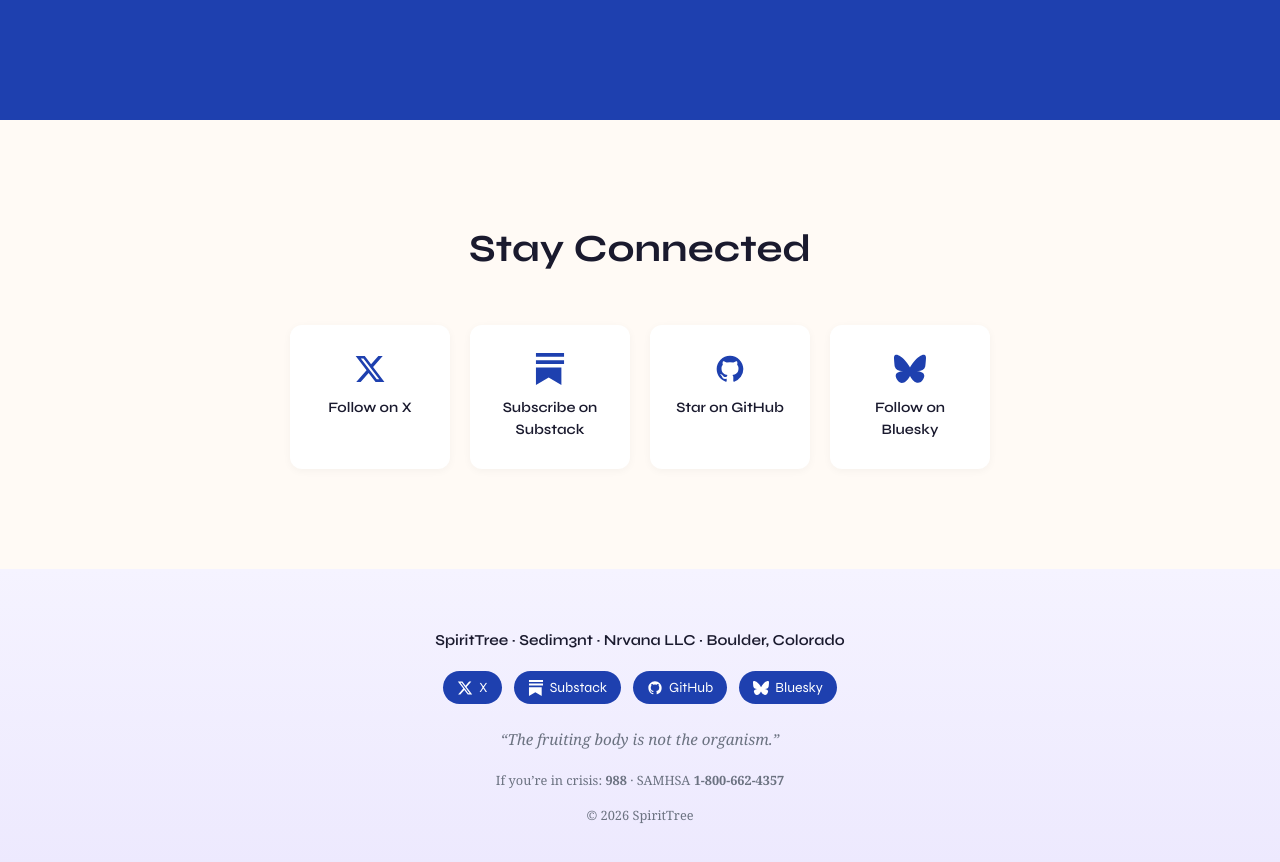
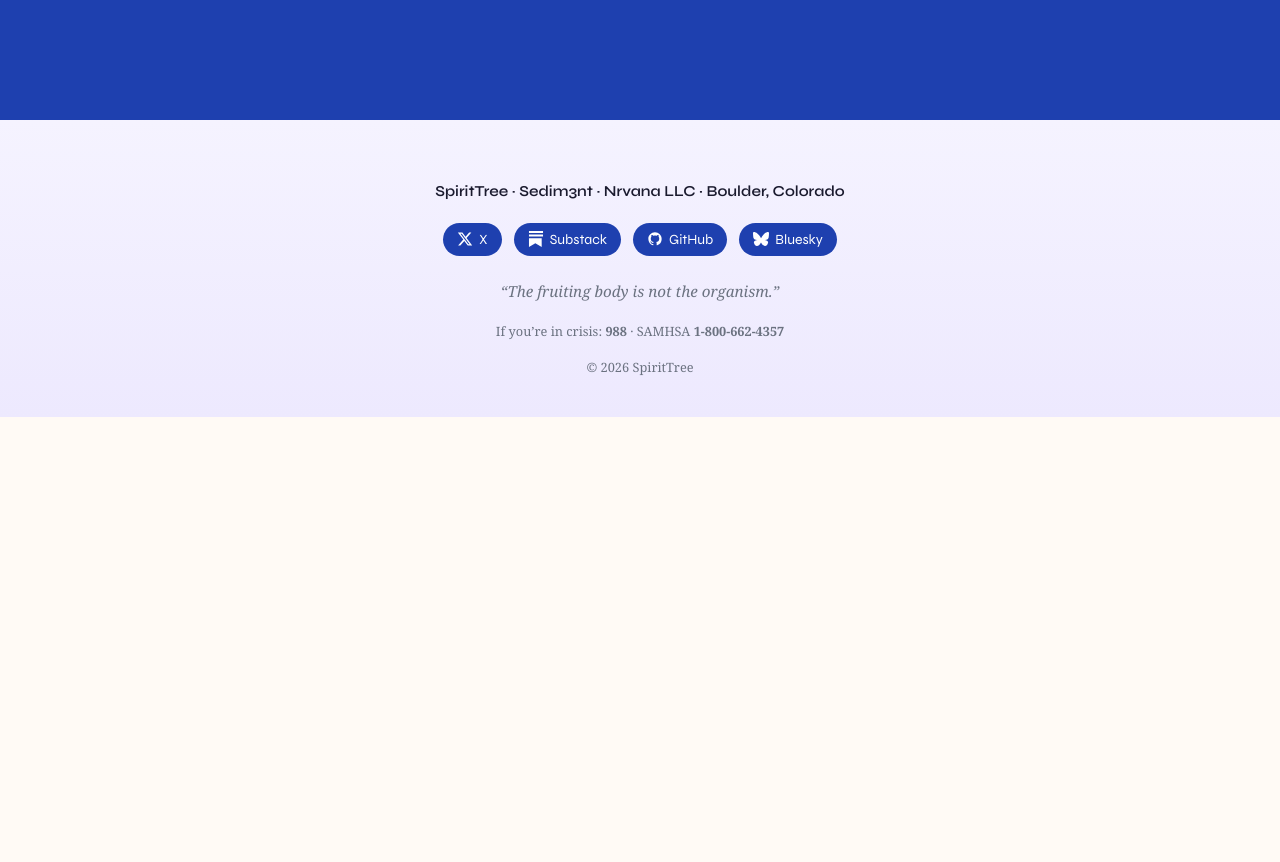
Before and after one commit to sedim3nt/spirittree-site, a React (Vite) app: page / in a window 1280 px wide. Shown: the part 6040-6902 px from the top of the page. After the commit the page ends 6457 px from the top, so only its background shows below. Built offline with nearby package versions, Linux system fonts and the light colour scheme.

Commit message:
fix: remove redundant Stay Connected section

```diff
--- a/src/App.jsx
+++ b/src/App.jsx
@@ -460,39 +460,7 @@ function Manifesto() {
    STAY CONNECTED
    ════════════════════════════════════════════ */
 function StayConnected() {
-  const links = [
-    { icon: 'twitter', href: 'https://x.com/sedim3nt', label: 'Follow on X' },
-    { icon: 'substack', href: 'https://sedim3nt.substack.com', label: 'Subscribe on Substack' },
-    { icon: 'github', href: 'https://github.com/sedim3nt', label: 'Star on GitHub' },
-    { icon: 'bluesky', href: 'https://bsky.app/profile/sedim3nt.bsky.social', label: 'Follow on Bluesky' },
-  ]
-  return (
-    <section style={{ background: 'var(--canvas)', padding: '100px 24px' }}>
-      <div style={{ maxWidth: 700, margin: '0 auto', textAlign: 'center' }}>
-        <motion.div initial="hidden" whileInView="show" viewport={{ once: true }} variants={stagger}>
-          <motion.h2 variants={fade} style={{ fontFamily: 'var(--font-display)', fontSize: 'clamp(1.8rem, 3vw, 2.5rem)', fontWeight: 700, color: 'var(--ink)', marginBottom: 48 }}>
-            Stay Connected
-          </motion.h2>
-          <div style={{ display: 'grid', gridTemplateColumns: 'repeat(auto-fit, minmax(160px, 1fr))', gap: 20 }}>
-            {links.map((l, i) => (
-              <motion.a key={i} variants={fade} href={l.href} target="_blank" rel="noopener noreferrer"
-                className="social-icon"
-                style={{
-                  display: 'flex', flexDirection: 'column', alignItems: 'center', gap: 12, padding: '28px 16px',
-                  background: '#fff', borderRadius: 12, textDecoration: 'none', boxShadow: '0 2px 8px rgba(0,0,0,0.04)',
-                  transition: 'transform 0.2s, box-shadow 0.2s',
-                }}
-                onMouseEnter={e => { e.currentTarget.style.transform = 'translateY(-4px)'; e.currentTarget.style.boxShadow = '0 8px 24px rgba(0,0,0,0.08)' }}
-                onMouseLeave={e => { e.currentTarget.style.transform = 'translateY(0)'; e.currentTarget.style.boxShadow = '0 2px 8px rgba(0,0,0,0.04)' }}>
-                <span style={{ fontSize: 32 }}>{Icons[l.icon]}</span>
-                <span style={{ fontFamily: 'var(--font-display)', fontSize: '0.9rem', fontWeight: 600, color: 'var(--ink)' }}>{l.label}</span>
-              </motion.a>
-            ))}
-          </div>
-        </motion.div>
-      </div>
-    </section>
-  )
+  return null
 }
 
 /* ════════════════════════════════════════════
```
Also changed, not shown: 1 other file (tests, documents, lock files or other folders).
